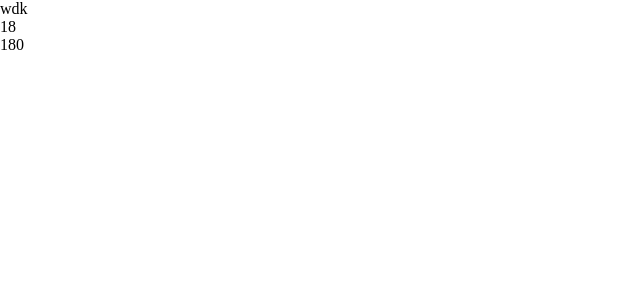
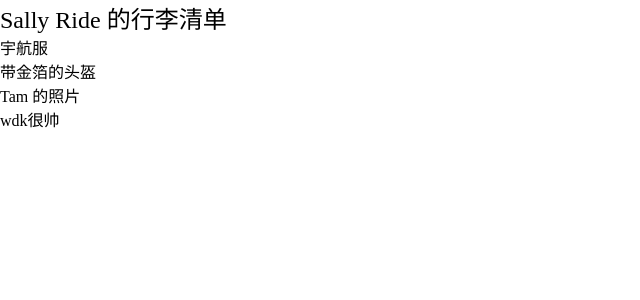
Before and after one commit to wdk52154/Learn-React, a React app: page / in a window 1280 px wide. Shown: the top 300 px of the page, without its empty margins (0-640 px from the left). Built offline with nearby package versions, Linux system fonts and the light colour scheme.

Commit message:
条件渲染

```diff
--- a/src/App.tsx
+++ b/src/App.tsx
@@ -1,10 +1,10 @@
 import React from 'react';
-import Father from './Pages/Case/Case1';
+import PackingList from './Pages/Case/Case2';
 
 const App: React.FC = () => {
   return (
     <>
-      <Father />
+      <PackingList />
     </>
   );
 };
--- /dev/null
+++ b/src/Pages/Case/Case2.tsx
@@ -0,0 +1,41 @@
+import React from 'react';
+
+interface ItemProps {
+  name?: string;
+  isPacked?: boolean;
+}
+
+const Item: React.FC<ItemProps> = ({ name, isPacked }) => {
+  /*
+    1 三目运算符
+    return <li className="item">{isPacked ? name + ' ✔' : name}</li>;
+    */
+
+  /*
+  2 与运算符 &&
+  ①在 JSX 中，{cond ? <A /> : <B />} 表示 “当 cond 为真值时, 渲染 <A />，否则 <B />”。
+   ②在 JSX 中，{cond && <A />} 表示 “当 cond 为真值时, 渲染 <A />，否则不进行渲染”。
+  */
+  return (
+    <li className="item">
+      {name}
+      {/* {isPacked && '✔'} */}
+    </li>
+  );
+};
+const PackingList: React.FC = () => {
+  return (
+    <>
+      <section>
+        <h1>Sally Ride 的行李清单</h1>
+        <ul>
+          <Item isPacked={true} name="宇航服" />
+          <Item isPacked={true} name="带金箔的头盔" />
+          <Item isPacked={false} name="Tam 的照片" />
+          <Item isPacked={true} name="wdk很帅" />
+        </ul>
+      </section>
+    </>
+  );
+};
+export default PackingList;
```
